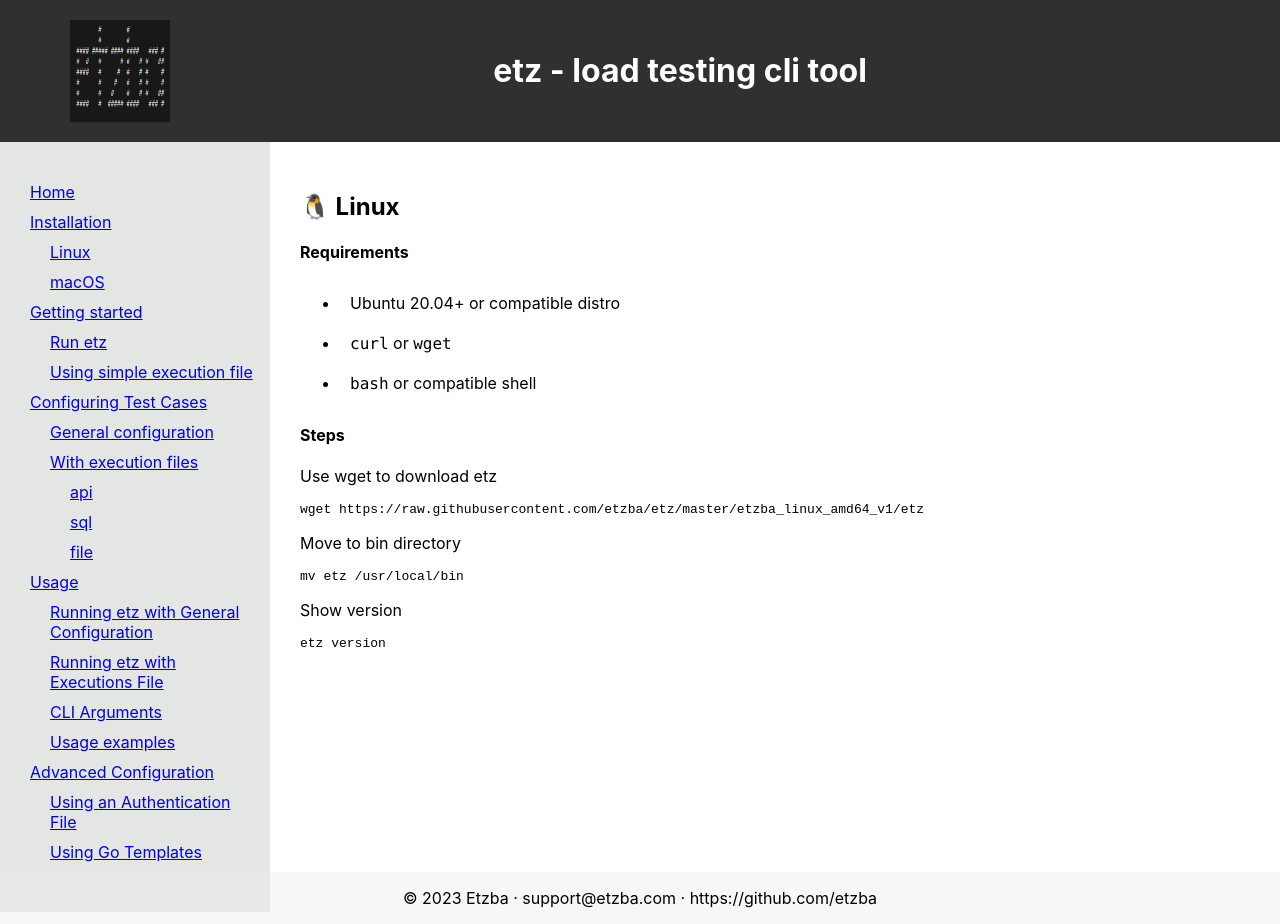
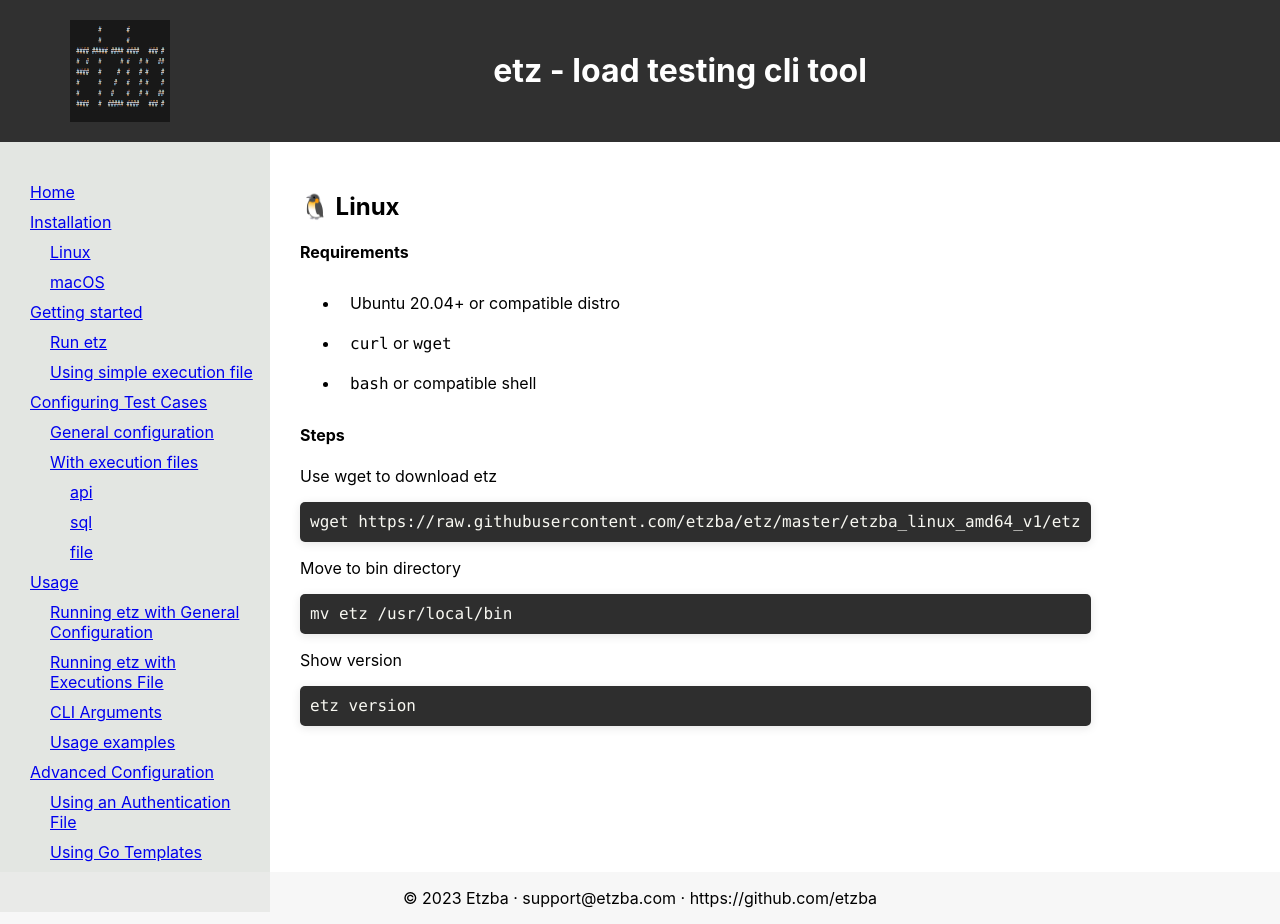
Before and after one commit to etzba/www, a React (Create React App) app: page /install/osx in a window 1280 px wide. Built offline with nearby package versions, Linux system fonts and the light colour scheme.

Commit message:
code styles

```diff
--- a/src/components/CodeBlock.jsx
+++ b/src/components/CodeBlock.jsx
@@ -3,11 +3,11 @@ import '../styles/code.css';
 
 const CodeBlock = ({text, code}) => {
     return (
-        <div className="container">
+        <div>
             <p>{text}</p>
-            <div className="code">
-                <pre>
-                    {code}
+            <div className="code-container">
+                <pre className="code-snippet">
+                    <code>{code}</code>
                 </pre>
             </div>
         </div>
--- a/src/styles/code.css
+++ b/src/styles/code.css
@@ -1,32 +1,24 @@
-.container {
-  padding: '2rem';
-  max-width: '800px';
-  margin: 'auto';
+/* Basic style for the code snippet */
+.code-snippet {
+    background-color: #2e2e2e; /* Dark background for contrast */
+    color: #f8f8f2; /* Light text for readability */
+    padding: 10px;
+    border-radius: 5px; /* Rounded corners */
+    font-family: 'Courier New', monospace; /* Monospace font */
+    font-size: 16px; /* Slightly larger font size for readability */
+    overflow-x: auto; /* Enable horizontal scrolling for long lines */
+    white-space: pre-wrap; /* Allow wrapping for long lines */
+    word-wrap: break-word; /* Break long words to prevent overflow */
+    box-shadow: 0 2px 10px rgba(0, 0, 0, 0.1); /* Subtle shadow effect */
 }
 
-.heading {
-  font-size: '2rem';
-  margin-bottom: '1.5rem';
+/* Optional: Highlight keywords for extra flair */
+.code-snippet .keyword {
+    color: #ff79c6; /* Highlight color for keywords */
+    font-weight: bold;
 }
 
-.section {
-  margin-bottom: '2rem';
+/* Optional: Highlight strings */
+.code-snippet .string {
+    color: #f1fa8c; /* Highlight color for strings */
 }
-
-.subheading {
-  font-size: '1.5rem';
-  cursor: 'pointer';
-  color: '#0070f3';
-}
-
-.content {
-  margin-top: '1rem';
-}
-
-.code {
-  background-color: '#f4f4f4';
-  padding: '1rem';
-  border-radius: '6px';
-  overflow-x: 'auto';
-  white-space: 'pre-wrap';
-}
```
